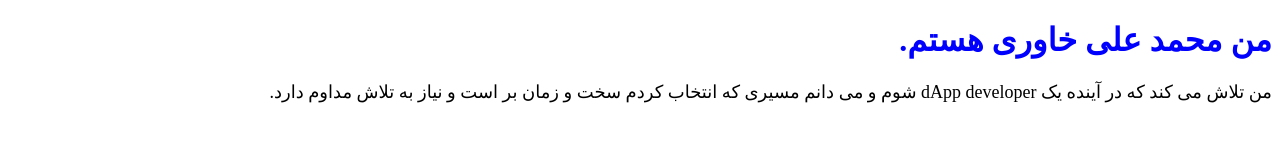
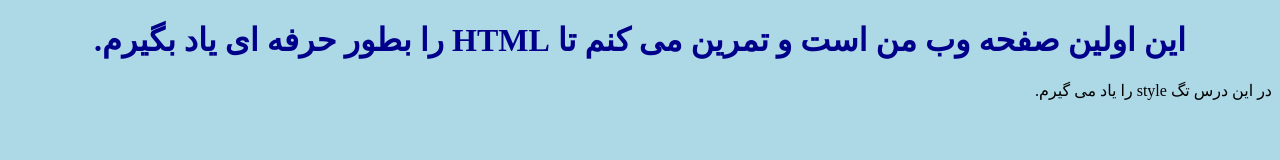
Before and after one commit to moh99kh/my-new-project, a website: page index.html in a window 1280 px wide. Drawn offline with Linux system fonts and the light colour scheme.

Commit message:
this lessen is style

```diff
--- a/index.html
+++ b/index.html
@@ -1,13 +1,29 @@
 <!DOCTYPE html>
 <html lang="fa" dir="rtl">
 <head>
-    <title>
-       به صفحه محمد خوش آمدید!
-    </title>
-    <link rel="stylesheet" href="style.css">
+  <style>
+    body {
+      background-color: lightblue;
+    }
+    h1 {
+      color: darkblue;
+      text-align: center;
+    }
+  </style>
 </head>
 <body>
-    <h1>من محمد علی خاوری هستم.</h1>
-    <p>من تلاش می کند که در آینده یک dApp developer شوم و می دانم مسیری که انتخاب کردم سخت و زمان بر است و نیاز به تلاش مداوم دارد.</p>
+    <h1>این اولین صفحه وب من است و تمرین می کنم تا HTML را بطور حرفه ای یاد بگیرم.</h1>
+    <p>در این درس تگ style را یاد می گیرم.<head>
+  <style>
+    body {
+      background-color: lightblue;
+    }
+    h1 {
+      color: darkblue;
+      text-align: center;
+    }
+  </style>
+</head>
+</p>
 </body>
 </html>
```
